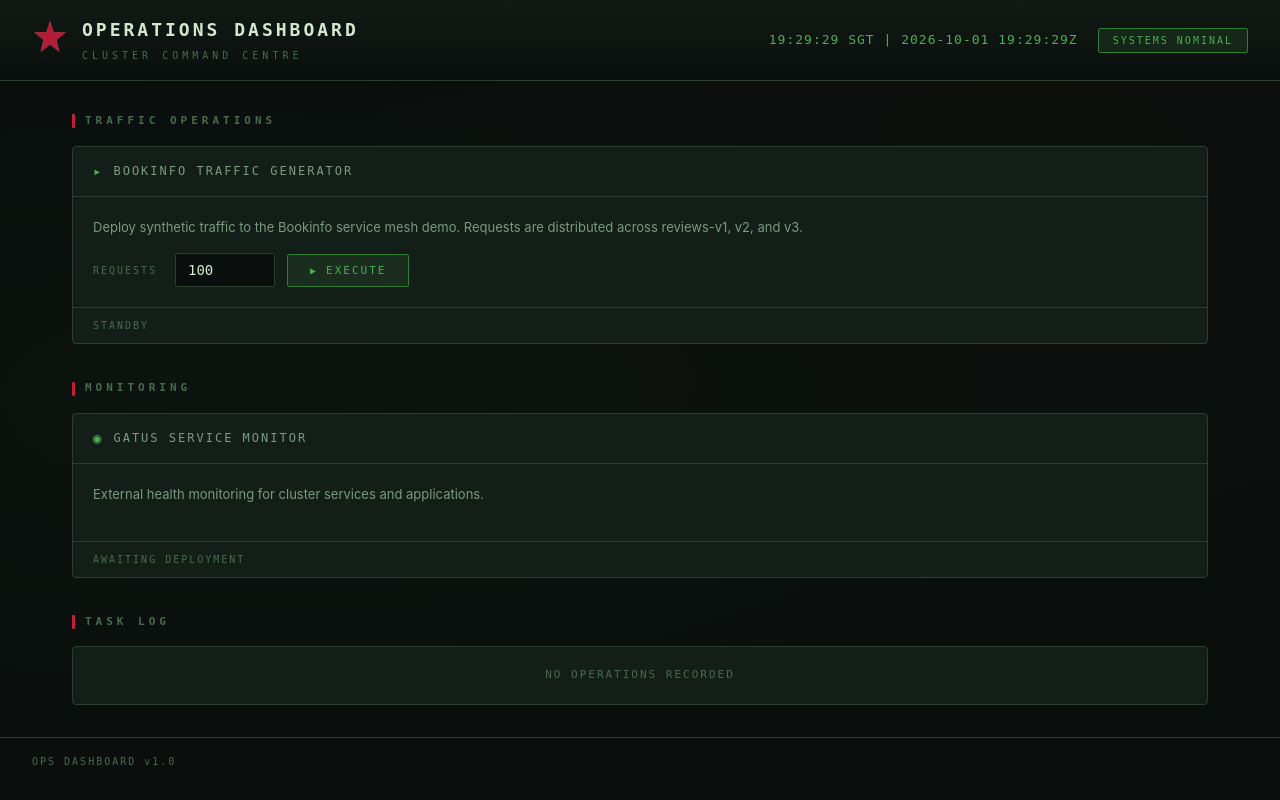
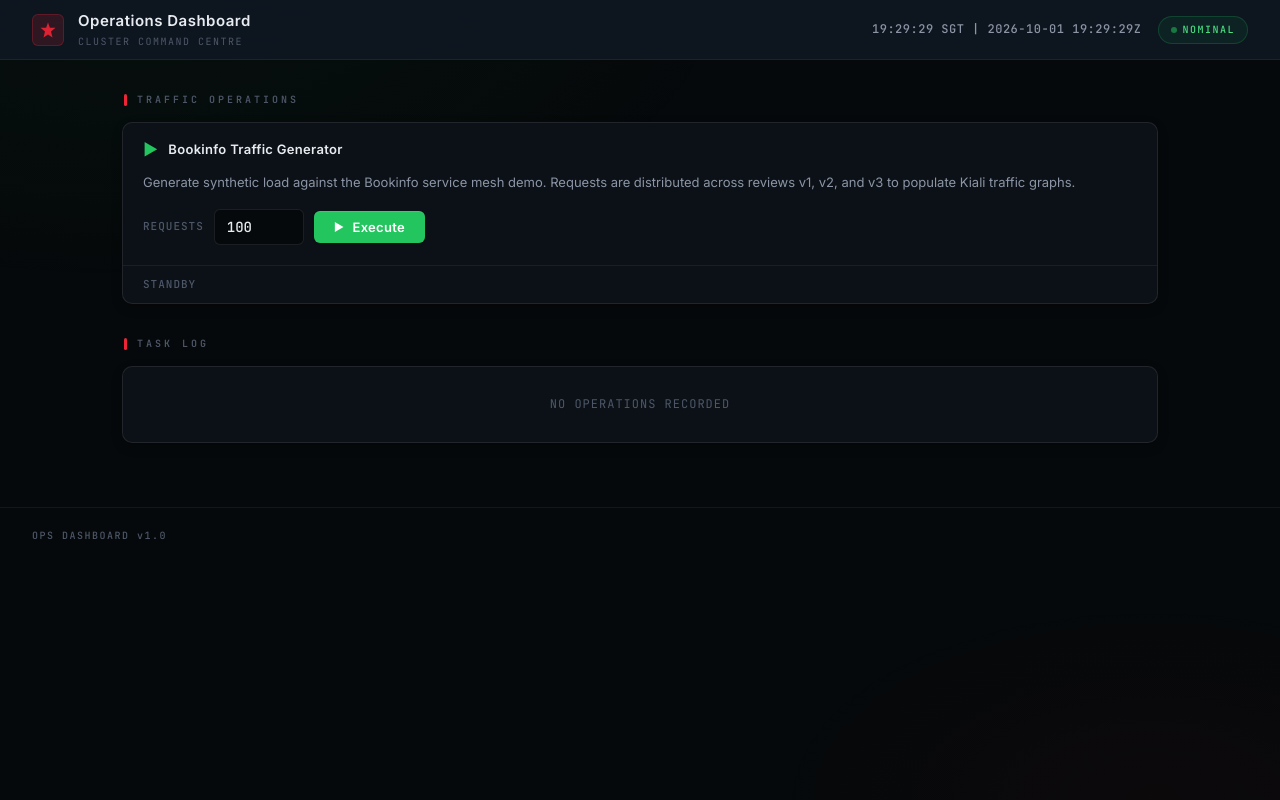
Before and after one commit to explicitworkload/ocp-provisioning, a Flask app: page / in a window 1280 px wide. Run offline with Flask 3, Linux system fonts and the light colour scheme; data that the repository does not hold is empty.

Commit message:
Modernize dashboard theme and remove Gatus monitor card

```diff
--- a/dashboard/static/style.css
+++ b/dashboard/static/style.css
@@ -1,48 +1,75 @@
+@import url('https://fonts.googleapis.com/css2?family=Inter:wght@300;400;500;600;700&family=JetBrains+Mono:wght@400;500;600&display=swap');
+
 :root {
-  --bg-primary: #0a0f0d;
-  --bg-secondary: #111a15;
-  --bg-card: #141e18;
-  --bg-card-hover: #1a2820;
-  --border: #2a3f30;
-  --border-bright: #3d5a45;
-  --text-primary: #d4e8d0;
-  --text-secondary: #7a9a80;
-  --text-muted: #4a6a50;
-  --accent-green: #4caf50;
-  --accent-green-dim: #2e7d32;
-  --accent-red: #c41e3a;
-  --accent-red-glow: #ff4d6a;
-  --accent-amber: #ff9800;
-  --accent-cyan: #26a69a;
-  --font-mono: "SF Mono", "Cascadia Code", "JetBrains Mono", "Fira Code", monospace;
-  --font-sans: "Inter", -apple-system, "Segoe UI", sans-serif;
+  --bg-base: #06090b;
+  --bg-surface: #0c1117;
+  --bg-elevated: #131a23;
+  --bg-overlay: rgba(16, 24, 36, 0.85);
+  --border-subtle: rgba(255, 255, 255, 0.06);
+  --border-default: rgba(255, 255, 255, 0.09);
+  --border-bright: rgba(255, 255, 255, 0.14);
+  --text-primary: #e8ecf1;
+  --text-secondary: #8b95a5;
+  --text-muted: #4d5768;
+  --green-500: #22c55e;
+  --green-400: #4ade80;
+  --green-900: rgba(34, 197, 94, 0.08);
+  --green-border: rgba(34, 197, 94, 0.2);
+  --red-500: #ef4444;
+  --red-400: #f87171;
+  --red-900: rgba(239, 68, 68, 0.08);
+  --amber-500: #f59e0b;
+  --amber-900: rgba(245, 158, 11, 0.08);
+  --blue-500: #3b82f6;
+  --blue-400: #60a5fa;
+  --sg-red: #ee2536;
+  --sg-red-dim: rgba(238, 37, 54, 0.15);
+  --font-sans: 'Inter', -apple-system, system-ui, sans-serif;
+  --font-mono: 'JetBrains Mono', 'SF Mono', 'Cascadia Code', monospace;
+  --radius-sm: 6px;
+  --radius-md: 10px;
+  --radius-lg: 14px;
+  --shadow-card: 0 1px 3px rgba(0,0,0,0.3), 0 4px 12px rgba(0,0,0,0.15);
+  --shadow-glow: 0 0 20px rgba(34, 197, 94, 0.06);
 }
 
 * { margin: 0; padding: 0; box-sizing: border-box; }
 
 body {
-  background: var(--bg-primary);
+  background: var(--bg-base);
   color: var(--text-primary);
   font-family: var(--font-sans);
   font-size: 14px;
-  line-height: 1.5;
+  line-height: 1.6;
   min-height: 100vh;
-  background-image:
-    radial-gradient(ellipse at 20% 50%, rgba(76, 175, 80, 0.03) 0%, transparent 60%),
-    radial-gradient(ellipse at 80% 20%, rgba(196, 30, 58, 0.02) 0%, transparent 50%);
+  overflow-x: hidden;
+}
+
+body::before {
+  content: '';
+  position: fixed;
+  inset: 0;
+  background:
+    radial-gradient(ellipse 80% 60% at 10% 0%, rgba(34, 197, 94, 0.04) 0%, transparent 60%),
+    radial-gradient(ellipse 60% 50% at 90% 100%, rgba(238, 37, 54, 0.03) 0%, transparent 50%);
+  pointer-events: none;
+  z-index: 0;
 }
 
 /* === HEADER === */
 header {
+  position: sticky;
+  top: 0;
+  z-index: 100;
   display: flex;
   justify-content: space-between;
   align-items: center;
-  padding: 16px 32px;
-  border-bottom: 1px solid var(--border);
-  background: linear-gradient(180deg, var(--bg-secondary) 0%, var(--bg-primary) 100%);
-  position: sticky;
-  top: 0;
-  z-index: 100;
+  padding: 0 32px;
+  height: 60px;
+  background: var(--bg-overlay);
+  backdrop-filter: blur(16px) saturate(180%);
+  -webkit-backdrop-filter: blur(16px) saturate(180%);
+  border-bottom: 1px solid var(--border-subtle);
 }
 
 .header-left {
@@ -51,20 +78,38 @@ header {
   gap: 14px;
 }
 
-.insignia { opacity: 0.9; }
+.insignia {
+  width: 32px;
+  height: 32px;
+  display: flex;
+  align-items: center;
+  justify-content: center;
+  background: var(--sg-red-dim);
+  border: 1px solid rgba(238, 37, 54, 0.25);
+  border-radius: var(--radius-sm);
+}
+
+.insignia svg { width: 18px; height: 18px; }
+
+.header-title {
+  display: flex;
+  flex-direction: column;
+  gap: 1px;
+}
 
 h1 {
-  font-family: var(--font-mono);
-  font-size: 18px;
-  font-weight: 700;
-  letter-spacing: 3px;
+  font-family: var(--font-sans);
+  font-size: 15px;
+  font-weight: 600;
+  letter-spacing: 0.5px;
   color: var(--text-primary);
 }
 
 .subtitle {
   font-family: var(--font-mono);
   font-size: 10px;
-  letter-spacing: 4px;
+  font-weight: 400;
+  letter-spacing: 1.5px;
   color: var(--text-muted);
   text-transform: uppercase;
 }
@@ -72,100 +117,125 @@ h1 {
 .header-right {
   display: flex;
   align-items: center;
-  gap: 20px;
+  gap: 16px;
 }
 
 .clock {
   font-family: var(--font-mono);
-  font-size: 13px;
-  color: var(--accent-green);
-  letter-spacing: 1px;
+  font-size: 12px;
+  font-weight: 500;
+  color: var(--text-secondary);
+  letter-spacing: 0.5px;
 }
 
 .status-pill {
   font-family: var(--font-mono);
   font-size: 10px;
-  letter-spacing: 2px;
-  padding: 4px 14px;
-  border-radius: 2px;
+  font-weight: 500;
+  letter-spacing: 1.5px;
+  padding: 5px 12px;
+  border-radius: 100px;
   text-transform: uppercase;
+  display: flex;
+  align-items: center;
+  gap: 6px;
+}
+
+.status-pill::before {
+  content: '';
+  width: 6px;
+  height: 6px;
+  border-radius: 50%;
+  animation: pulse-dot 2s ease-in-out infinite;
 }
 
 .status-pill.online {
-  background: rgba(76, 175, 80, 0.12);
-  color: var(--accent-green);
-  border: 1px solid var(--accent-green-dim);
+  background: var(--green-900);
+  color: var(--green-400);
+  border: 1px solid var(--green-border);
 }
 
-/* === MAIN CONTENT === */
+.status-pill.online::before { background: var(--green-500); }
+
+/* === MAIN === */
 main {
-  max-width: 1200px;
+  position: relative;
+  z-index: 1;
+  max-width: 1100px;
   margin: 0 auto;
-  padding: 32px;
+  padding: 32px 32px 64px;
   display: flex;
   flex-direction: column;
-  gap: 36px;
+  gap: 32px;
 }
 
-.panel-group { display: flex; flex-direction: column; gap: 16px; }
+/* === SECTIONS === */
+.panel-group {
+  display: flex;
+  flex-direction: column;
+  gap: 14px;
+}
 
 .section-title {
   font-family: var(--font-mono);
-  font-size: 11px;
-  letter-spacing: 4px;
+  font-size: 10px;
+  font-weight: 600;
+  letter-spacing: 3px;
   color: var(--text-muted);
+  text-transform: uppercase;
   display: flex;
   align-items: center;
   gap: 10px;
+  padding-left: 2px;
 }
 
 .marker {
-  display: inline-block;
   width: 3px;
-  height: 14px;
-  background: var(--accent-red);
-  border-radius: 1px;
+  height: 12px;
+  background: var(--sg-red);
+  border-radius: 2px;
 }
 
 .grid {
   display: grid;
-  grid-template-columns: repeat(auto-fit, minmax(400px, 1fr));
-  gap: 16px;
+  grid-template-columns: 1fr;
+  gap: 14px;
 }
 
 /* === CARDS === */
 .card {
-  background: var(--bg-card);
-  border: 1px solid var(--border);
-  border-radius: 4px;
+  background: var(--bg-surface);
+  border: 1px solid var(--border-default);
+  border-radius: var(--radius-md);
   overflow: hidden;
-  transition: border-color 0.2s, background 0.2s;
+  box-shadow: var(--shadow-card);
+  transition: border-color 0.2s ease, box-shadow 0.2s ease;
 }
 
 .card:hover {
   border-color: var(--border-bright);
-  background: var(--bg-card-hover);
+  box-shadow: var(--shadow-card), var(--shadow-glow);
 }
 
 .card-header {
-  font-family: var(--font-mono);
-  font-size: 12px;
-  letter-spacing: 2px;
-  padding: 14px 20px;
-  border-bottom: 1px solid var(--border);
-  color: var(--text-secondary);
   display: flex;
   align-items: center;
   gap: 10px;
+  padding: 16px 20px 0;
+  font-size: 13px;
+  font-weight: 600;
+  letter-spacing: 0.3px;
+  color: var(--text-primary);
 }
 
 .card-icon {
-  color: var(--accent-green);
-  font-size: 14px;
+  font-size: 16px;
+  color: var(--green-500);
+  line-height: 1;
 }
 
 .card-body {
-  padding: 20px;
+  padding: 12px 20px 20px;
   display: flex;
   flex-direction: column;
   gap: 16px;
@@ -179,108 +249,118 @@ main {
 
 .card-footer {
   font-family: var(--font-mono);
-  font-size: 10px;
-  letter-spacing: 2px;
+  font-size: 11px;
+  font-weight: 500;
+  letter-spacing: 1px;
   padding: 10px 20px;
-  border-top: 1px solid var(--border);
+  border-top: 1px solid var(--border-subtle);
   color: var(--text-muted);
   text-transform: uppercase;
+  transition: color 0.2s, background 0.2s;
 }
 
 .card-footer.active {
-  color: var(--accent-green);
-  background: rgba(76, 175, 80, 0.05);
+  color: var(--green-400);
+  background: var(--green-900);
 }
 
 .card-footer.error {
-  color: var(--accent-red);
-  background: rgba(196, 30, 58, 0.05);
+  color: var(--red-400);
+  background: var(--red-900);
 }
 
 /* === INPUTS === */
 .input-row {
   display: flex;
   align-items: center;
-  gap: 12px;
+  gap: 10px;
 }
 
 label {
   font-family: var(--font-mono);
-  font-size: 10px;
-  letter-spacing: 2px;
+  font-size: 11px;
+  font-weight: 500;
+  letter-spacing: 1px;
   color: var(--text-muted);
-  min-width: 70px;
+  text-transform: uppercase;
 }
 
 input[type="number"] {
-  background: var(--bg-primary);
-  border: 1px solid var(--border);
+  background: var(--bg-base);
+  border: 1px solid var(--border-default);
   color: var(--text-primary);
   font-family: var(--font-mono);
   font-size: 14px;
+  font-weight: 500;
   padding: 8px 12px;
-  width: 100px;
-  border-radius: 2px;
+  width: 90px;
+  border-radius: var(--radius-sm);
   outline: none;
-  transition: border-color 0.2s;
+  transition: border-color 0.2s, box-shadow 0.2s;
 }
 
 input[type="number"]:focus {
-  border-color: var(--accent-green-dim);
+  border-color: var(--green-500);
+  box-shadow: 0 0 0 3px rgba(34, 197, 94, 0.1);
 }
 
+/* === BUTTONS === */
 .btn {
-  font-family: var(--font-mono);
-  font-size: 11px;
-  letter-spacing: 2px;
-  padding: 9px 22px;
-  border: 1px solid;
-  border-radius: 2px;
+  font-family: var(--font-sans);
+  font-size: 13px;
+  font-weight: 600;
+  padding: 8px 20px;
+  border: none;
+  border-radius: var(--radius-sm);
   cursor: pointer;
-  transition: all 0.15s;
-  text-transform: uppercase;
-  display: flex;
+  transition: all 0.15s ease;
+  display: inline-flex;
   align-items: center;
   gap: 8px;
+  letter-spacing: 0.3px;
 }
 
 .btn-primary {
-  background: rgba(76, 175, 80, 0.1);
-  border-color: var(--accent-green-dim);
-  color: var(--accent-green);
+  background: var(--green-500);
+  color: #fff;
+  box-shadow: 0 1px 2px rgba(0,0,0,0.2), inset 0 1px 0 rgba(255,255,255,0.1);
 }
 
 .btn-primary:hover {
-  background: rgba(76, 175, 80, 0.2);
-  border-color: var(--accent-green);
+  background: #16a34a;
+  box-shadow: 0 2px 8px rgba(34, 197, 94, 0.25), inset 0 1px 0 rgba(255,255,255,0.1);
+  transform: translateY(-1px);
 }
 
 .btn-primary:active {
-  background: rgba(76, 175, 80, 0.3);
+  transform: translateY(0);
+  box-shadow: 0 1px 2px rgba(0,0,0,0.2);
 }
 
 .btn:disabled {
-  opacity: 0.4;
+  opacity: 0.5;
   cursor: not-allowed;
+  transform: none !important;
 }
 
-.btn-icon { font-size: 10px; }
+.btn-icon { font-size: 11px; }
 
 /* === TASK LOG === */
 .task-log {
-  background: var(--bg-card);
-  border: 1px solid var(--border);
-  border-radius: 4px;
-  max-height: 260px;
+  background: var(--bg-surface);
+  border: 1px solid var(--border-default);
+  border-radius: var(--radius-md);
+  max-height: 280px;
   overflow-y: auto;
+  box-shadow: var(--shadow-card);
 }
 
 .log-empty {
   font-family: var(--font-mono);
-  font-size: 11px;
-  letter-spacing: 2px;
+  font-size: 12px;
+  letter-spacing: 1px;
   color: var(--text-muted);
-  padding: 20px;
+  padding: 28px;
   text-align: center;
 }
 
@@ -288,14 +368,13 @@ input[type="number"]:focus {
   display: flex;
   align-items: center;
   gap: 14px;
-  padding: 10px 20px;
-  border-bottom: 1px solid rgba(42, 63, 48, 0.4);
-  font-family: var(--font-mono);
-  font-size: 12px;
+  padding: 12px 20px;
+  border-bottom: 1px solid var(--border-subtle);
+  font-size: 13px;
   transition: background 0.15s;
 }
 
-.log-entry:hover { background: rgba(76, 175, 80, 0.03); }
+.log-entry:hover { background: rgba(255, 255, 255, 0.02); }
 .log-entry:last-child { border-bottom: none; }
 
 .log-status {
@@ -305,64 +384,74 @@ input[type="number"]:focus {
   flex-shrink: 0;
 }
 
-.log-status.running {
-  background: var(--accent-amber);
-  animation: pulse 1.5s infinite;
+.log-status.running { background: var(--amber-500); animation: pulse-dot 1.5s infinite; }
+.log-status.complete { background: var(--green-500); }
+.log-status.queued { background: var(--text-muted); }
+
+.log-type {
+  font-family: var(--font-mono);
+  font-size: 10px;
+  font-weight: 600;
+  letter-spacing: 1px;
+  color: var(--text-muted);
+  min-width: 130px;
+  text-transform: uppercase;
 }
 
-.log-status.complete { background: var(--accent-green); }
-.log-status.queued { background: var(--text-muted); }
-
-.log-type { color: var(--text-muted); min-width: 140px; letter-spacing: 1px; font-size: 10px; }
-.log-detail { color: var(--text-secondary); flex: 1; }
-.log-time { color: var(--text-muted); font-size: 10px; letter-spacing: 1px; }
+.log-detail { color: var(--text-secondary); flex: 1; font-family: var(--font-mono); font-size: 12px; }
+.log-time { font-family: var(--font-mono); color: var(--text-muted); font-size: 11px; }
 
 .log-bar-wrap {
   width: 80px;
   height: 4px;
-  background: var(--bg-primary);
-  border-radius: 2px;
+  background: rgba(255, 255, 255, 0.05);
+  border-radius: 4px;
   overflow: hidden;
   flex-shrink: 0;
 }
 
 .log-bar {
   height: 100%;
-  background: var(--accent-green);
-  border-radius: 2px;
-  transition: width 0.3s;
+  border-radius: 4px;
+  transition: width 0.3s ease;
 }
 
-.log-bar.running { background: var(--accent-amber); }
+.log-bar.complete { background: var(--green-500); }
+.log-bar.running { background: var(--amber-500); }
+.log-bar.queued { background: var(--text-muted); }
 
 /* === FOOTER === */
 footer {
+  position: relative;
+  z-index: 1;
   display: flex;
   justify-content: space-between;
-  padding: 16px 32px;
+  padding: 20px 32px;
   font-family: var(--font-mono);
   font-size: 10px;
-  letter-spacing: 2px;
+  font-weight: 500;
+  letter-spacing: 1.5px;
   color: var(--text-muted);
-  border-top: 1px solid var(--border);
-  margin-top: auto;
+  border-top: 1px solid var(--border-subtle);
 }
 
 /* === SCROLLBAR === */
-::-webkit-scrollbar { width: 6px; }
-::-webkit-scrollbar-track { background: var(--bg-primary); }
-::-webkit-scrollbar-thumb { background: var(--border); border-radius: 3px; }
+::-webkit-scrollbar { width: 5px; }
+::-webkit-scrollbar-track { background: transparent; }
+::-webkit-scrollbar-thumb { background: var(--border-default); border-radius: 4px; }
 ::-webkit-scrollbar-thumb:hover { background: var(--border-bright); }
 
 /* === ANIMATIONS === */
-@keyframes pulse {
+@keyframes pulse-dot {
   0%, 100% { opacity: 1; }
   50% { opacity: 0.3; }
 }
 
-@media (max-width: 600px) {
-  header { flex-direction: column; gap: 12px; padding: 16px; }
-  main { padding: 16px; }
-  .grid { grid-template-columns: 1fr; }
+/* === RESPONSIVE === */
+@media (max-width: 640px) {
+  header { padding: 0 16px; }
+  main { padding: 20px 16px 48px; }
   .input-row { flex-wrap: wrap; }
+  .header-right { gap: 10px; }
+  .clock { display: none; }
 }
--- a/dashboard/templates/index.html
+++ b/dashboard/templates/index.html
@@ -10,19 +10,18 @@
   <header>
     <div class="header-left">
       <div class="insignia">
-        <svg viewBox="0 0 40 40" width="36" height="36">
-          <polygon points="20,2 24,14 37,14 27,22 30,35 20,27 10,35 13,22 3,14 16,14" fill="#c41e3a" stroke="#ff4d6a" stroke-width="0.5"/>
-          <circle cx="20" cy="18" r="4" fill="none" stroke="#c41e3a" stroke-width="1.5"/>
+        <svg viewBox="0 0 24 24" fill="none">
+          <polygon points="12,2 14.5,9 22,9 16,14 18,22 12,18 6,22 8,14 2,9 9.5,9" fill="#ee2536" opacity="0.9"/>
         </svg>
       </div>
-      <div>
-        <h1>OPERATIONS DASHBOARD</h1>
-        <span class="subtitle">CLUSTER COMMAND CENTRE</span>
+      <div class="header-title">
+        <h1>Operations Dashboard</h1>
+        <span class="subtitle">Cluster Command Centre</span>
       </div>
     </div>
     <div class="header-right">
       <div class="clock" id="clock"></div>
-      <div class="status-pill online">SYSTEMS NOMINAL</div>
+      <div class="status-pill online">NOMINAL</div>
     </div>
   </header>
 
@@ -32,16 +31,16 @@
       <div class="grid">
         <div class="card">
           <div class="card-header">
-            <span class="card-icon">&#9656;</span>
-            BOOKINFO TRAFFIC GENERATOR
+            <span class="card-icon">&#9654;</span>
+            Bookinfo Traffic Generator
           </div>
           <div class="card-body">
-            <p class="card-desc">Deploy synthetic traffic to the Bookinfo service mesh demo. Requests are distributed across reviews-v1, v2, and v3.</p>
+            <p class="card-desc">Generate synthetic load against the Bookinfo service mesh demo. Requests are distributed across reviews v1, v2, and v3 to populate Kiali traffic graphs.</p>
             <div class="input-row">
-              <label for="traffic-count">REQUESTS</label>
+              <label for="traffic-count">Requests</label>
               <input type="number" id="traffic-count" value="100" min="1" max="1000" step="10">
               <button class="btn btn-primary" id="btn-traffic" onclick="launchTraffic()">
-                <span class="btn-icon">&#9654;</span> EXECUTE
+                <span class="btn-icon">&#9654;</span> Execute
               </button>
             </div>
           </div>
@@ -51,28 +50,9 @@
     </section>
 
     <section class="panel-group">
-      <h2 class="section-title"><span class="marker"></span>MONITORING</h2>
-      <div class="grid">
-        <div class="card" id="gatus-card">
-          <div class="card-header">
-            <span class="card-icon">&#9673;</span>
-            GATUS SERVICE MONITOR
-          </div>
-          <div class="card-body">
-            <p class="card-desc" id="gatus-desc">External health monitoring for cluster services and applications.</p>
-            <div id="gatus-frame-container"></div>
-          </div>
-          <div class="card-footer">
-            {% if gatus_url %}CONNECTED &mdash; {{ gatus_url }}{% else %}AWAITING DEPLOYMENT{% endif %}
-          </div>
-        </div>
-      </div>
-    </section>
-
-    <section class="panel-group">
       <h2 class="section-title"><span class="marker"></span>TASK LOG</h2>
       <div class="task-log" id="task-log">
-        <div class="log-empty">NO OPERATIONS RECORDED</div>
+        <div class="log-empty">No operations recorded</div>
       </div>
     </section>
   </main>
```
